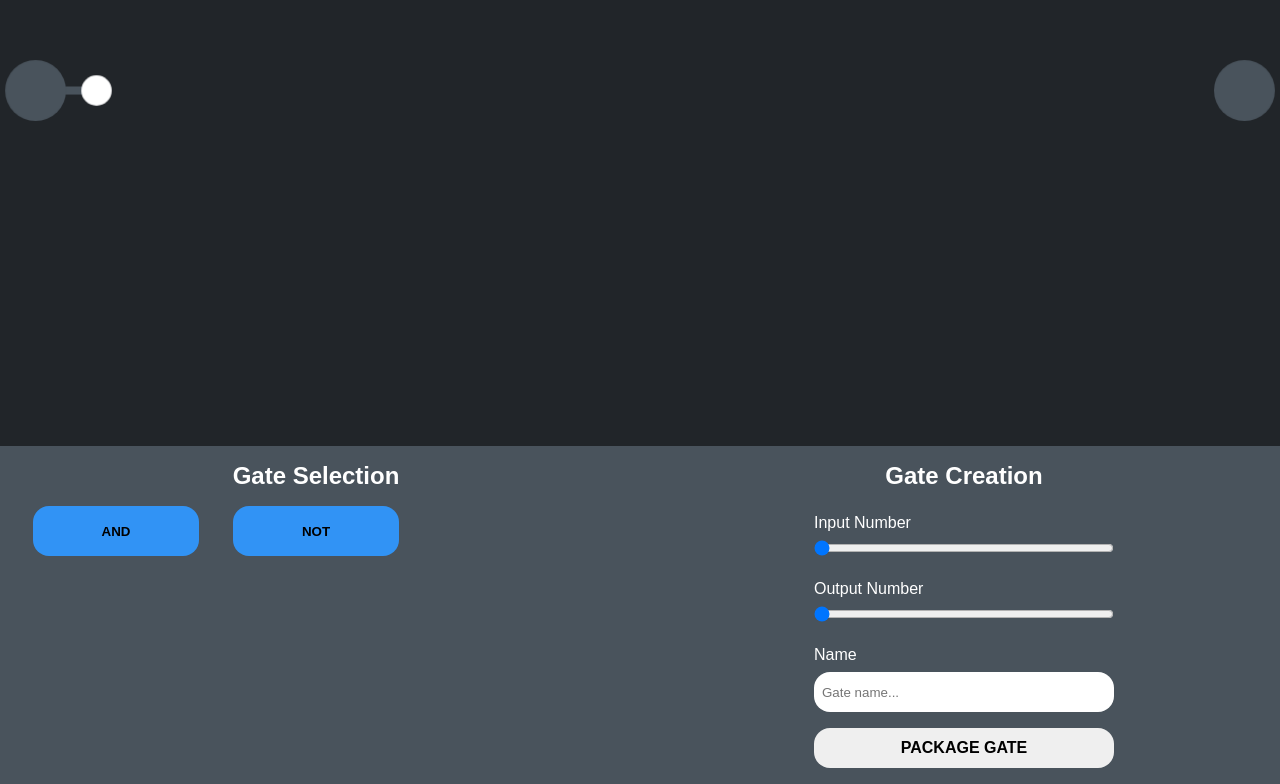
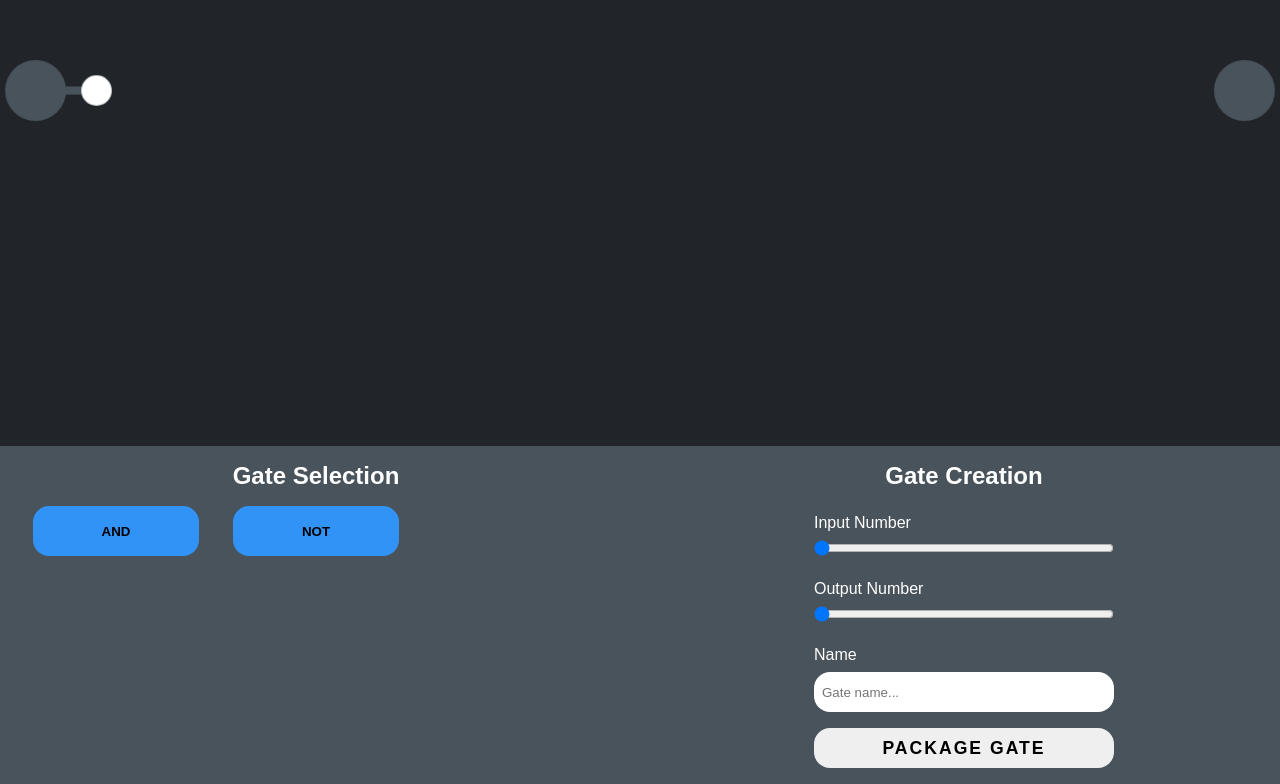
Before and after one commit to Allstonox/Logic_Gates, a plain HTML site: page index.html in a window 1280 px wide. Shown: the part 265-1049 px from the top of the page. Drawn offline with Linux system fonts and the light colour scheme.

Commit message:
Add files via upload

```diff
--- a/styles.css
+++ b/styles.css
@@ -91,7 +91,8 @@ body {
     border-radius: 1rem;
     margin-top: 0.5rem;
     cursor: pointer;
-    font-size: 1rem;
+    font-size: 1.1rem;
     font-weight: bold;
+    letter-spacing: 2px;
     text-transform: uppercase;
 }
```
